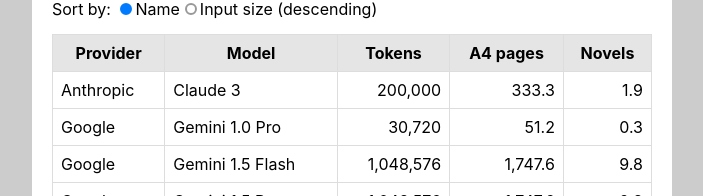
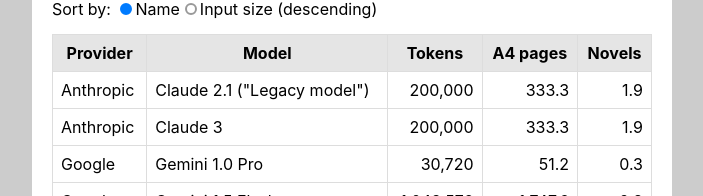
Before and after one commit to MichaelCurrin/token-translator, a React (Create React App) app: page / in a window 1280 px wide. Shown: the part 718-914 px from the top of the page, without its empty margins (288-991 px from the left). Built offline with nearby package versions, Linux system fonts and the light colour scheme.

Commit message:
update constants.js

```diff
--- a/src/constants.js
+++ b/src/constants.js
@@ -15,6 +15,7 @@ export const MODEL_INPUT_LIMITS = [
   { provider: 'Meta', modelName: 'Phi-3', tokens: 128000 },
   { provider: 'Meta', modelName: 'Mixtral', tokens: 64000 },
   { provider: 'Anthropic', modelName: 'Claude 3', tokens: 200000 },
+  { provider: 'Anthropic', modelName: 'Claude 2.1 ("Legacy model")', tokens: 200000 },
 ];
 
 export const PRICE_PER_MILLION_TOKENS = [
@@ -69,13 +70,19 @@ export const PRICE_PER_MILLION_TOKENS = [
   {
     provider: 'Anthropic',
     modelName: 'Claude 3 - Sonnet',
-    input: '$3',
-    output: '$15',
+    input: '$3.00',
+    output: '$15.00',
   },
   {
     provider: 'Anthropic',
     modelName: 'Claude 3 - Opus',
-    input: '$15',
-    output: '$75',
+    input: '$15.00',
+    output: '$75.00',
+  },
+  {
+    provider: 'Anthropic',
+    modelName: 'Claude 2.1',
+    input: '$8.00',
+    output: '$24.00',
   },
 ];
```
